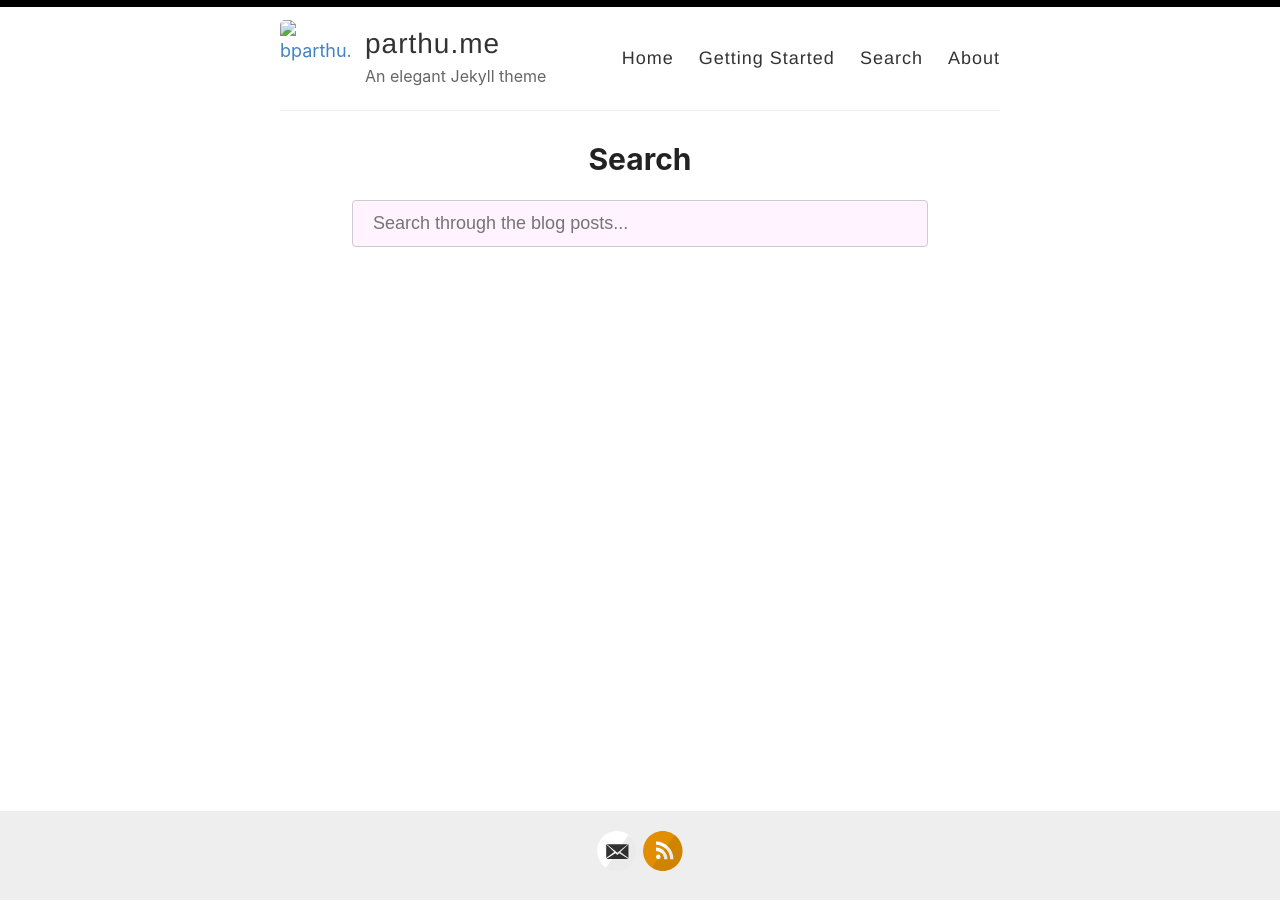
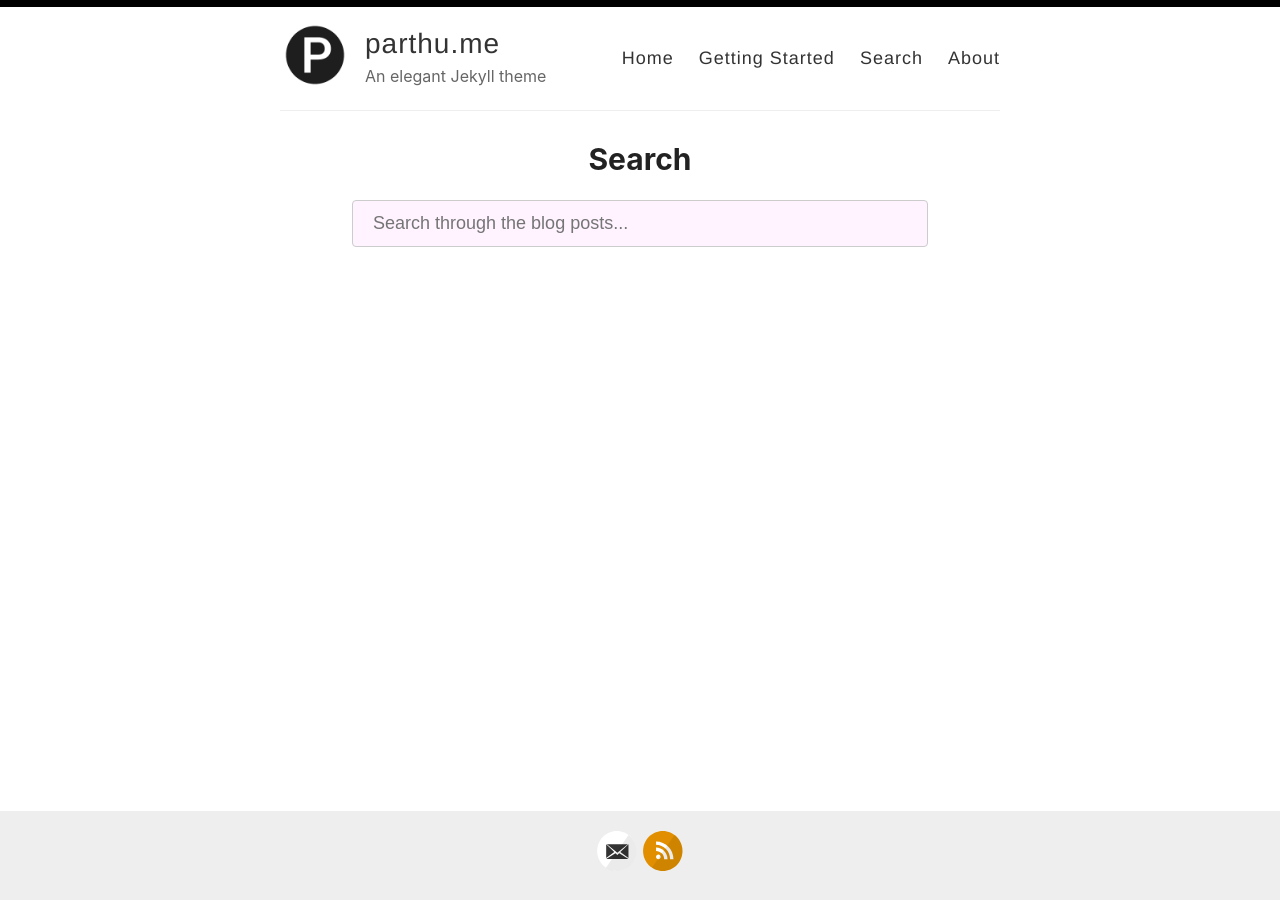
Before and after one commit to bparthu/bparthu.github.io, a Jekyll site: the page built from _pages/search.md, in a window 1280 px wide. Built offline with Jekyll 4.4.1, drawn with Linux system fonts in a browser that asks for light colours.

Commit message:
Update _config.yml

```diff
--- a/_config.yml
+++ b/_config.yml
@@ -12,7 +12,7 @@ author: Parthasarathy Bakthavatsalam
 description: An elegant Jekyll theme
 
 # URL of your avatar or profile pic (you could use your GitHub profile pic)
-avatar: images/avatar.png
+avatar: /images/avatar.png
 
 #
 # Flags below are optional
```
